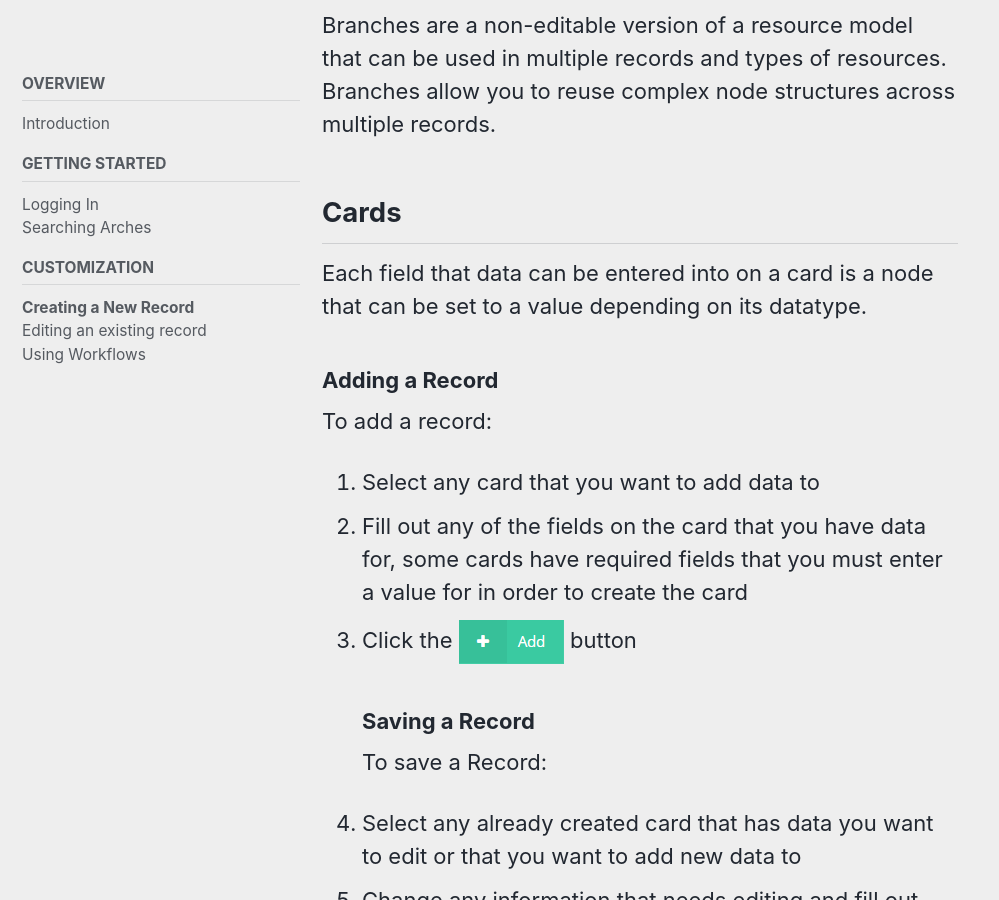
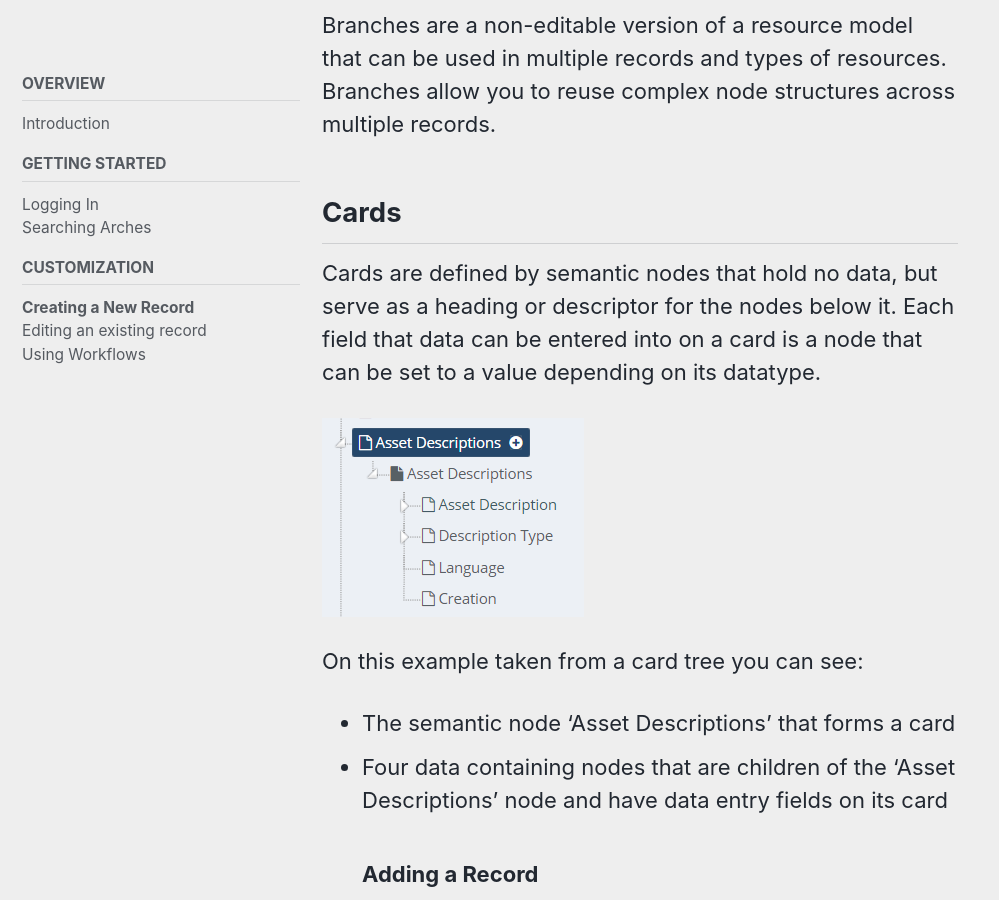
Before and after one commit to fargeo/archesguides, a Jekyll site: the page built from _pages/new-record.md, in a window 1280 px wide and 900 px high, scrolled down 1274 px. Shown: the whole window, without its empty margins (0-999 px from the left). Built offline with Jekyll 4.4.1, drawn with Linux system fonts in a browser that asks for light colours; cached includes are drawn as plain includes; nearby versions of some CDN libraries.

Commit message:
new record
editing new record page

```diff
--- a/_pages/new-record.md
+++ b/_pages/new-record.md
@@ -26,19 +26,32 @@ You can think of creating data within your record as adding cards. Some cards ar
 ## Branches
 Branches are a non-editable version of a resource model that can be used in multiple records and types of resources. Branches allow you to reuse complex node structures across multiple records.
 ## Cards
-Each field that data can be entered into on a card is a node that can be set to a value depending on its datatype.
+Cards are defined by semantic nodes that hold no data, but serve as a heading or descriptor for the nodes below it. Each field that data can be entered into on a card is a node that can be set to a value depending on its datatype.
+
+![Example of a Card]({{site.url}}/assets/images/cardExample.png)
+
+On this example taken from a card tree you can see:
+- The semantic node 'Asset Descriptions' that forms a card
+- Four data containing nodes that are children of the 'Asset Descriptions' node and have data entry fields on its card
 ### Adding a Record
 To add a record:
 1. Select any card that you want to add data to
 1. Fill out any of the fields on the card that you have data for, some cards have required fields that you must enter a value for in order to create the card
-1. Click the ![Add Button]({{site.url}}/assets/images/addButton.png) button
+1. Click the ![Add Button]({{site.url}}/assets/images/addButton.PNG) button
+
 ### Saving a Record
 To save a Record:
 1. Select any already created card that has data you want to edit or that you want to add new data to
 1. Change any information that needs editing and fill out any of the empty fields you wish to add data for
-1. Click the ![Save Edit Button]({{site.url}}/assets/images/saveEditButton.png)
+1. Click the ![Save Edit Button]({{site.url}}/assets/images/saveEditButton.PNG)
 # Approval Process
 Depending on what user groups you're in and what your project administrators have set your permissions to, your edits may show up as 'Provisional' when you first make them.
+
+
 ![Provisional Edit in Search]({{site.url}}/assets/images/provEdit.png)
+
+
 To maintain the integrity of a projects database, Arches has a built in quality assurance system that allows a set group of resource reviewers to examine provisional edits and then approve or decline them.
+
+
 ![Provisional Edit in Search]({{site.url}}/assets/images/provReview.png)
```
Also changed, not shown: assets/images/cardExample.png (added).
